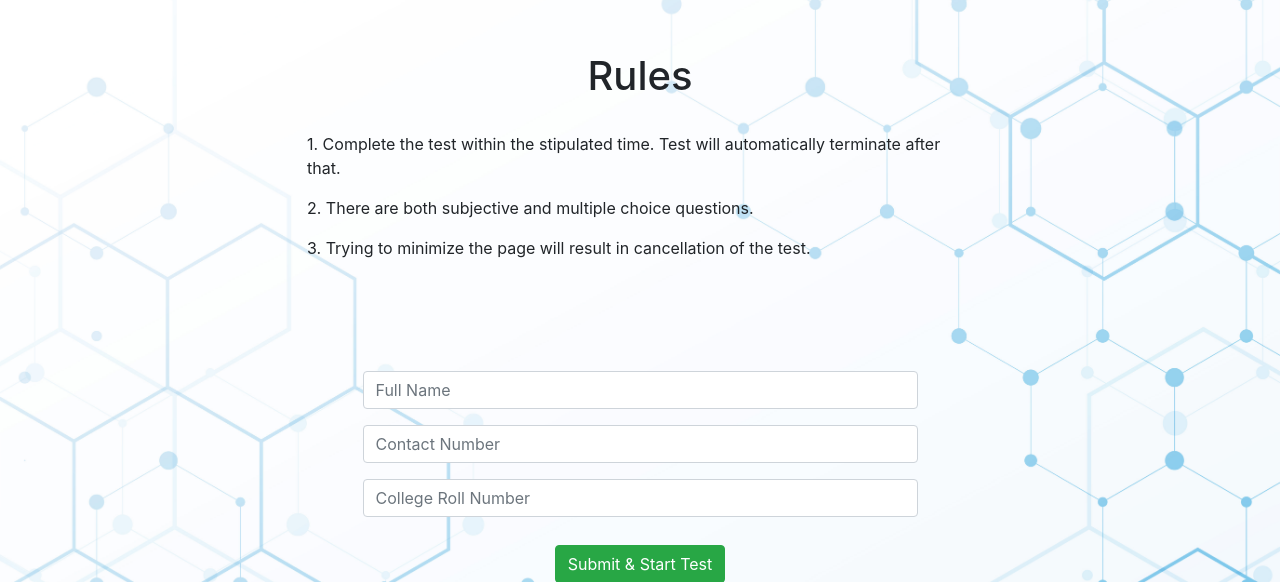
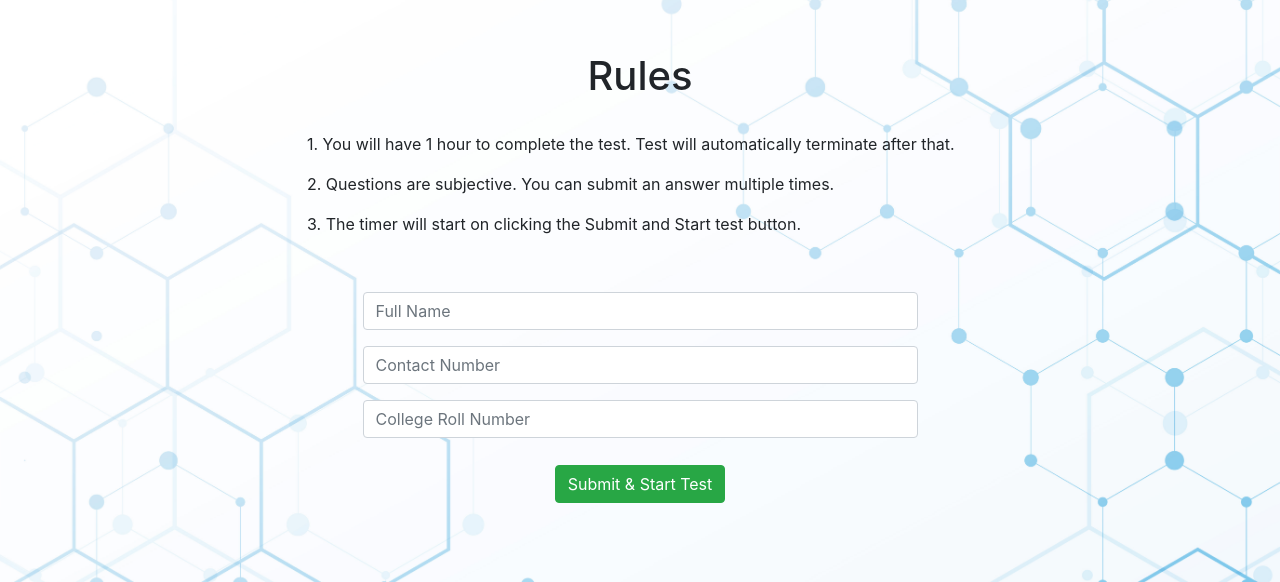
Before and after one commit to lugnitdgp/OnlineTestSuite, a Django app: page /rules/ in a window 1280 px wide. Shown: the part 59-641 px from the top of the page. Run offline with Django 3.2, Linux system fonts and the light colour scheme; the visitor is signed in with stand-in values (Sample User, id 1); some libraries are stand-ins or nearby versions.

Commit message:
Change rules

```diff
--- a/onlinetest/templates/onlinetest/rules.html
+++ b/onlinetest/templates/onlinetest/rules.html
@@ -2,12 +2,12 @@
 
 {% block content %}
 <div style="margin-top: 5%;" class="container">
-    <div style="margin: 10% auto; width: 60%;">
+    <div style="margin: 10% auto 5% auto; width: 60%;">
         <h1 class="text-center">Rules</h1>
         <br>
-        <p>1. Complete the test within the stipulated time. Test will automatically terminate after that.</p>
-        <p>2. There are both subjective and multiple choice questions.</p>
-        <p>3. Trying to minimize the page will result in cancellation of the test.</p>
+        <p>1. You will have 1 hour to complete the test. Test will automatically terminate after that.</p>
+        <p>2. Questions are subjective. You can submit an answer multiple times.</p>
+        <p>3. The timer will start on clicking the Submit and Start test button.</p>
     </div>
     <div style="margin: 5% auto; width: 50%;">
         {% if noprofile is True %}
@@ -34,5 +34,4 @@
 
     </div>
 </div>
-
 {% endblock %}
```
